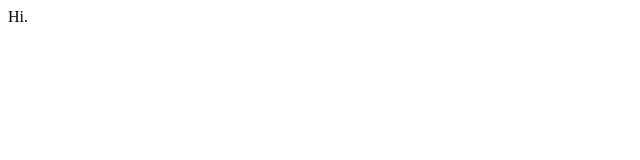
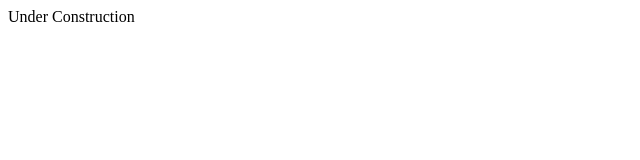
Before and after one commit to angular/projects, a website: page index.html in a window 1280 px wide. Shown: the whole page, without its empty margins (0-640 px from the left). Drawn offline with Linux system fonts and the light colour scheme.

Commit message:
test continuous deployment

```diff
--- a/index.html
+++ b/index.html
@@ -7,6 +7,6 @@
     <meta name="viewport" content="width=device-width, initial-scale=1">
   </head>
   <body>
-    Hi.
+    Under Construction
   </body>
 </html>
```
